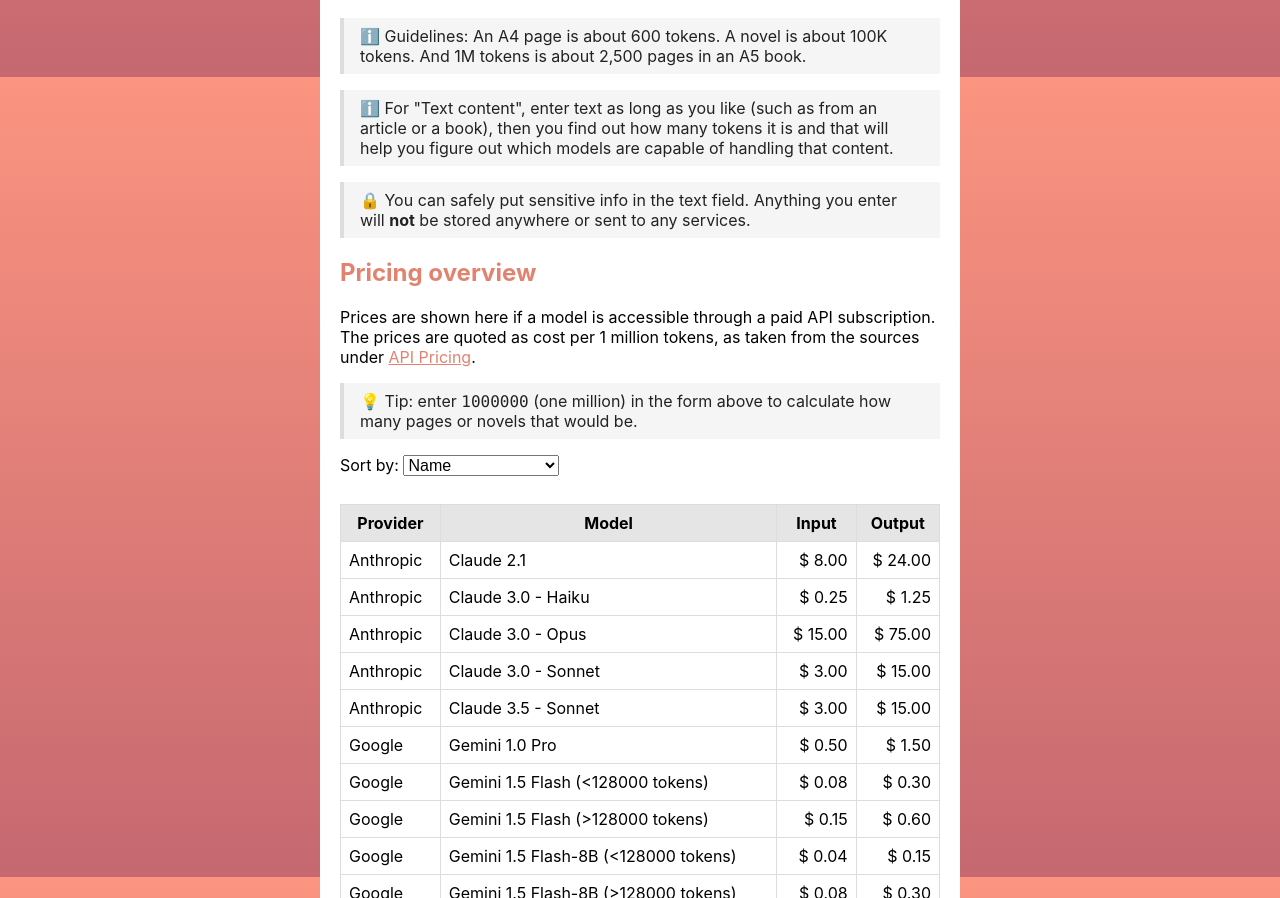
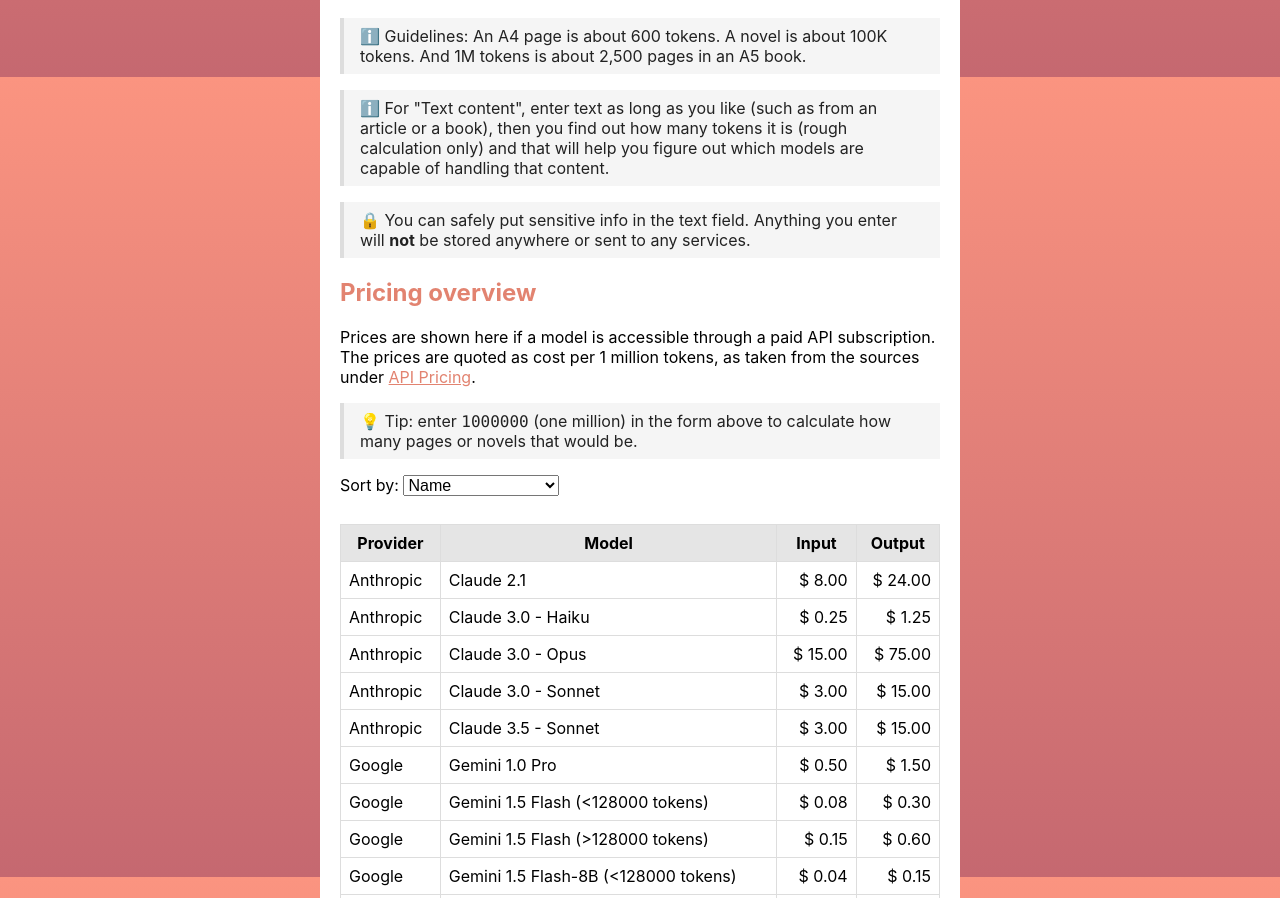
Before and after one commit to MichaelCurrin/token-translator, a React (Create React App) app: page / in a window 1280 px wide. Shown: the part 2323-3221 px from the top of the page. Built offline with nearby package versions, Linux system fonts and the light colour scheme.

Commit message:
update src/components/Custom/index.jsx

```diff
--- a/src/components/Custom/index.jsx
+++ b/src/components/Custom/index.jsx
@@ -134,7 +134,7 @@ function ConvertInput() {
       <blockquote>
         <p>
           ℹ️ For "Text content", enter text as long as you like (such as from an
-          article or a book), then you find out how many tokens it is and that
+          article or a book), then you find out how many tokens it is (rough calculation only) and that
           will help you figure out which models are capable of handling that
           content.
         </p>
```
